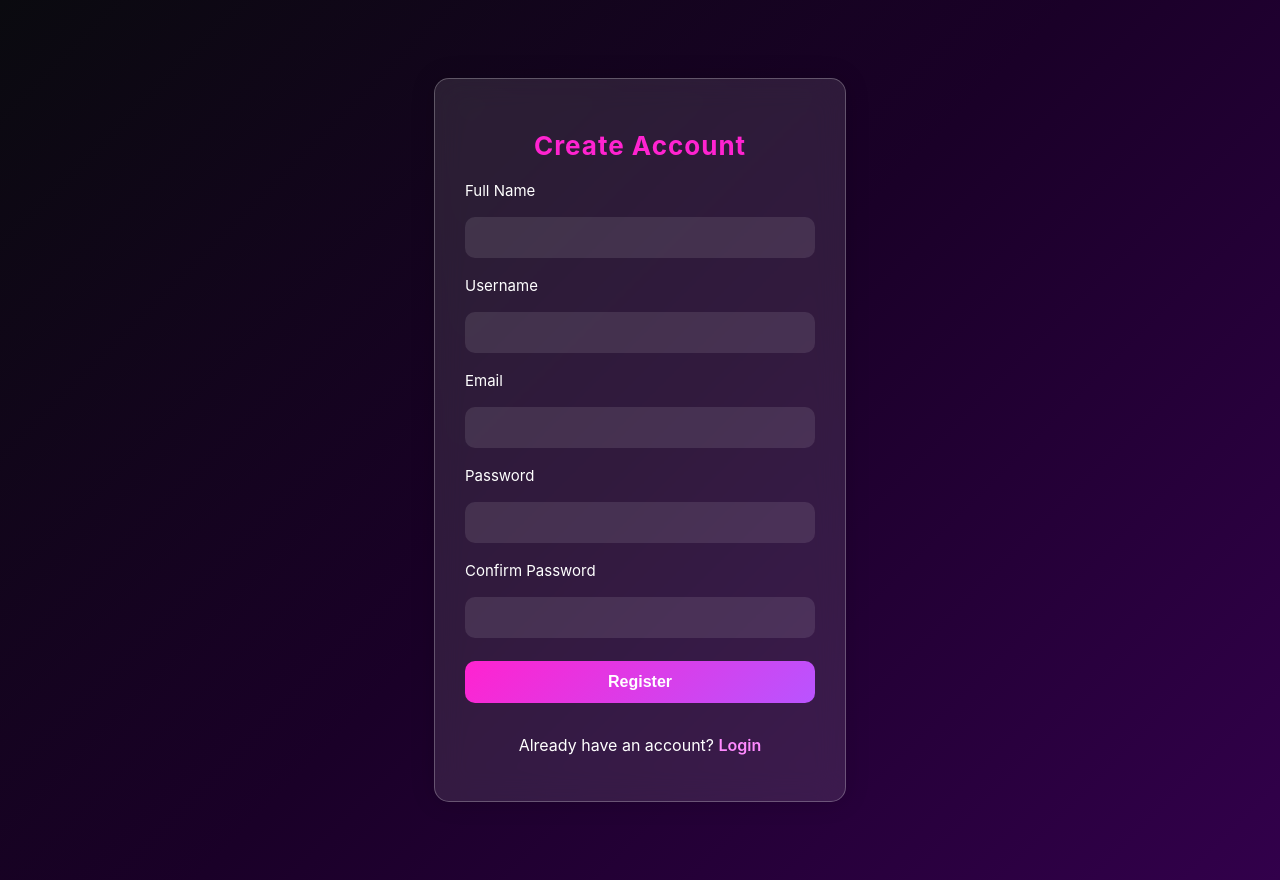
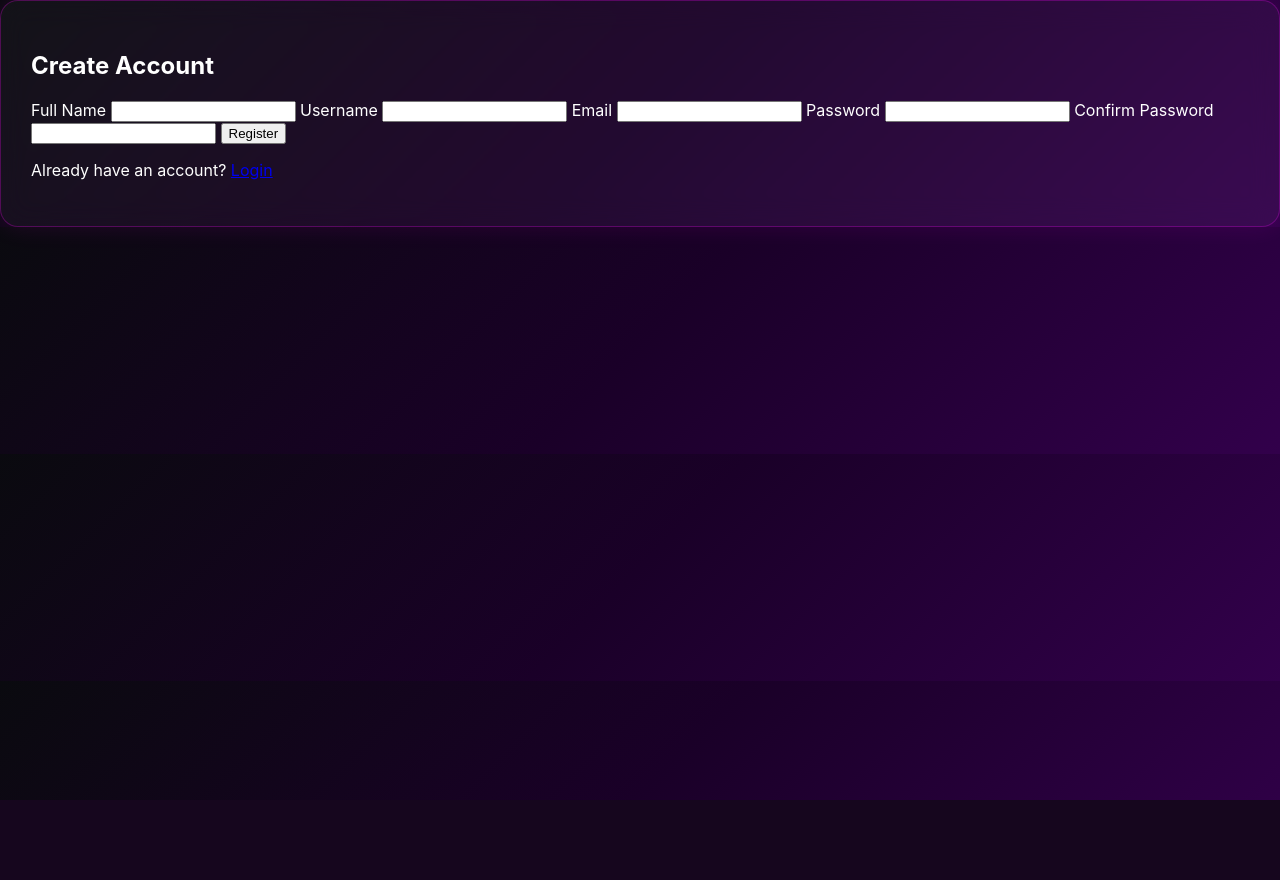
Before and after one commit to Altina17/Webiste, a PHP site: page /register.html in a window 1280 px wide. After the commit the page ends 800 px from the top, so only its background shows below. Run offline with PHP 8.4, Linux system fonts and the light colour scheme.

Commit message:
add my files

```diff
--- a/css/projekti.css
+++ b/css/projekti.css
@@ -226,211 +226,3 @@
     transform: translateY(-5px);
     box-shadow: 0 0 35px rgba(255,0,255,0.35);
 }
-
-
-
-
-/* login formaaa */
-.center-form {
-    width: 100%;
-    min-height: 100vh;
-    display: flex;
-    justify-content: center;
-    align-items: center;
-    padding: 40px 0;
-}
-
-.form-box {
-    width: 100%;
-    max-width: 380px;
-    padding: 35px;
-    background: rgba(255, 255, 255, 0.10);
-    backdrop-filter: blur(15px);
-    border-radius: 15px;
-    border: 1px solid rgba(255, 255, 255, 0.25);
-    box-shadow: 0 0 25px rgba(0, 0, 0, 0.15);
-}
-
-.form-box h2 {
-    text-align: center;
-    margin-bottom: 25px;
-    font-size: 26px;
-    color: white;
-    letter-spacing: 1px;
-}
-
-.form-box form {
-    display: flex;
-    flex-direction: column;
-}
-
-.form-box label {
-    margin-bottom: 5px;
-    font-size: 15px;
-    color: white;
-}
-
-.form-box input {
-    padding: 12px;
-    border-radius: 10px;
-    border: none;
-    margin-bottom: 6px;
-    font-size: 15px;
-}
-
-.form-box button {
-    padding: 12px;
-    border-radius: 10px;
-    border: none;
-    cursor: pointer;
-    font-weight: bold;
-    margin-top: 5px;
-    font-size: 16px;
-    background: linear-gradient(135deg, #ff23d0, #b954ff);
-    color: white;
-    transition: 0.25s ease;
-}
-
-.form-box button:hover {
-    transform: translateY(-3px);
-    box-shadow: 0 0 15px rgba(255, 0, 255, 0.35);
-}
-
-.form-box p {
-    text-align: center;
-    margin-top: 20px;
-    color: white;
-}
-
-.form-box a {
-    color: #ff8aff;
-    text-decoration: none;
-}
-
-.form-box a:hover {
-    text-decoration: underline;
-}
-
-.forgot-box {
-    text-align: right;
-    margin-top: -5px;
-    margin-bottom: 15px;
-}
-
-.forgot {
-    color: #ff23d0;
-    font-size: 14px;
-    text-decoration: none;
-}
-.forgot:hover {
-    text-decoration: underline;
-}
-
-.social-login {
-    text-align: center;
-    margin-top: 25px;
-}
-
-.social-login p {
-    color: #e6c9ff;
-    margin-bottom: 12px;
-}
-
-.social-buttons {
-    display: flex;
-    justify-content: center;
-    gap: 10px;
-}
-
-.social-buttons button {
-    width: 45px;
-    height: 45px;
-    border-radius: 50%;
-    border: none;
-    cursor: pointer;
-    font-weight: 700;
-    font-size: 18px;
-    color: white;
-    transition: 0.25s ease;
-    box-shadow: 0 0 10px rgba(255, 0, 255, 0.2);
-}
-
-.social-buttons .google {
-    background: #DB4437;
-}
-
-.social-buttons .facebook {
-    background: #1877F2;
-}
-
-.social-buttons .instagram {
-    background: radial-gradient(circle at 30% 30%, #feda75, #d62976, #962fbf, #4f5bd5);
-}
-
-.social-buttons button:hover {
-    transform: translateY(-4px) scale(1.05);
-    box-shadow: 0 0 20px rgba(255, 0, 255, 0.4);
-}
-
-.center-form {
-    display: flex;
-    justify-content: center;
-    align-items: center;
-    height: 100vh;
-}
-
-.form-box {
-    width: 350px;
-    padding: 30px;
-    border-radius: 15px;
-    text-align: center;
-}
-
-.form-box h2 {
-    margin-bottom: 20px;
-    font-size: 26px;
-    color: #ff23d0;
-}
-
-form {
-    display: flex;
-    flex-direction: column;
-    gap: 12px;
-}
-
-form label {
-    text-align: left;
-    font-size: 15px;
-    color: #e6c9ff;
-}
-
-form input {
-    padding: 10px;
-    border-radius: 10px;
-    border: none;
-    outline: none;
-    background: rgba(255,255,255,0.1);
-    color: white;
-}
-
-form button {
-    margin-top: 10px;
-    padding: 12px;
-    border: none;
-    border-radius: 10px;
-    background: linear-gradient(135deg, #ff23d0, #b954ff);
-    color: white;
-    font-size: 16px;
-    cursor: pointer;
-    transition: 0.25s;
-}
-
-form button:hover {
-    box-shadow: 0 0 20px rgba(255,0,255,0.4);
-}
-
-form a {
-    color: #ff23d0;
-    text-decoration: none;
-    font-weight: 600;
-}
--- a/login.html
+++ b/login.html
@@ -35,7 +35,7 @@
             <div class="social-buttons">
                 <button class="google">G</button>
                 <button class="facebook">f</button>
-                <button class="instagram">IG</button>
+                <button class="instagram">ig</button>
             </div>
         </div>
 
```
